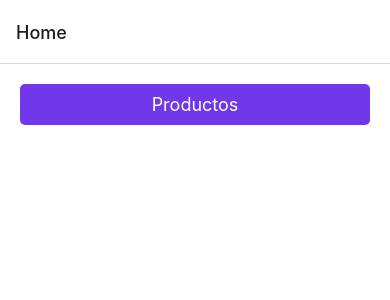
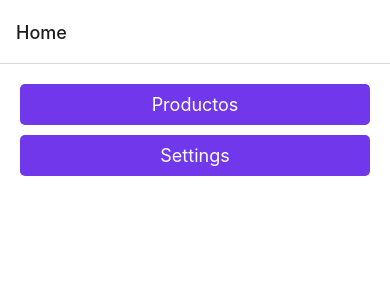
Before and after one commit to cuadros-code/react-native-navigation, a React Native app: screen /Home in a window 390 px wide. Shown: the top 300 px of the page. Built offline with nearby package versions, Linux system fonts and the light colour scheme.

Commit message:
Add PrimaryButton component and update navigation

```diff
--- /dev/null
+++ b/src/presentation/components/PrimaryButton.tsx
@@ -0,0 +1,17 @@
+import React from 'react'
+import { Pressable, PressableProps, Text } from 'react-native'
+import { globalStyles } from '../theme/theme'
+
+interface Props extends PressableProps {
+  label: string
+}
+
+export const PrimaryButton = ( props: Props ) => {
+  return (
+    <Pressable {...props} style={globalStyles.primaryColor}>
+      <Text style={globalStyles.buttonText}>
+        {props.label}
+      </Text>
+    </Pressable>
+  )
+}
--- a/src/presentation/routes/StackNavigator.tsx
+++ b/src/presentation/routes/StackNavigator.tsx
@@ -7,7 +7,15 @@ const Stack = createStackNavigator();
 
 export const StackNavigator = () => {
   return (
-    <Stack.Navigator>
+    <Stack.Navigator
+     screenOptions={{
+      headerShown: true,
+      headerStyle: {
+        elevation: 0,
+        shadowColor: 'transparent'
+      }
+     }}
+    >
       <Stack.Screen name="Home" component={HomeScreen} />
       <Stack.Screen name="Products" component={ProductsScreen} />
       <Stack.Screen name="Settings" component={SettingsScreen} />
--- a/src/presentation/screens/home/HomeScreen.tsx
+++ b/src/presentation/screens/home/HomeScreen.tsx
@@ -1,20 +1,27 @@
-import { Pressable, Text, View } from 'react-native'
+import { View } from 'react-native'
 import { globalStyles } from '../../theme/theme'
 import { useNavigation } from '@react-navigation/native'
+import { PrimaryButton } from '../../components/PrimaryButton'
 
 export const HomeScreen = () => {
 
   const navigation = useNavigation()
 
-  const onNavigate = () => {
-    navigation.navigate('Products' as never)
+  const onNavigate = ( route: string ) => {
+    navigation.navigate( route as never )
   }
 
   return (
     <View style={globalStyles.container}>
-      <Pressable onPress={onNavigate} style={globalStyles.primaryColor}>
-        <Text style={globalStyles.buttonText}>Productos</Text>
-      </Pressable>
+      <PrimaryButton
+        onPress={() => onNavigate('Products')}
+        label='Productos'
+      />
+
+      <PrimaryButton
+        onPress={() => onNavigate('Settings')}
+        label='Settings'
+      />
     </View>
   )
 }
--- a/src/presentation/theme/theme.ts
+++ b/src/presentation/theme/theme.ts
@@ -25,6 +25,7 @@ export const globalStyles = StyleSheet.create({
     padding: 10,
     width: '100%',
     alignItems: 'center',
+    marginBottom: 10,
   },
 
   buttonText: {
```
